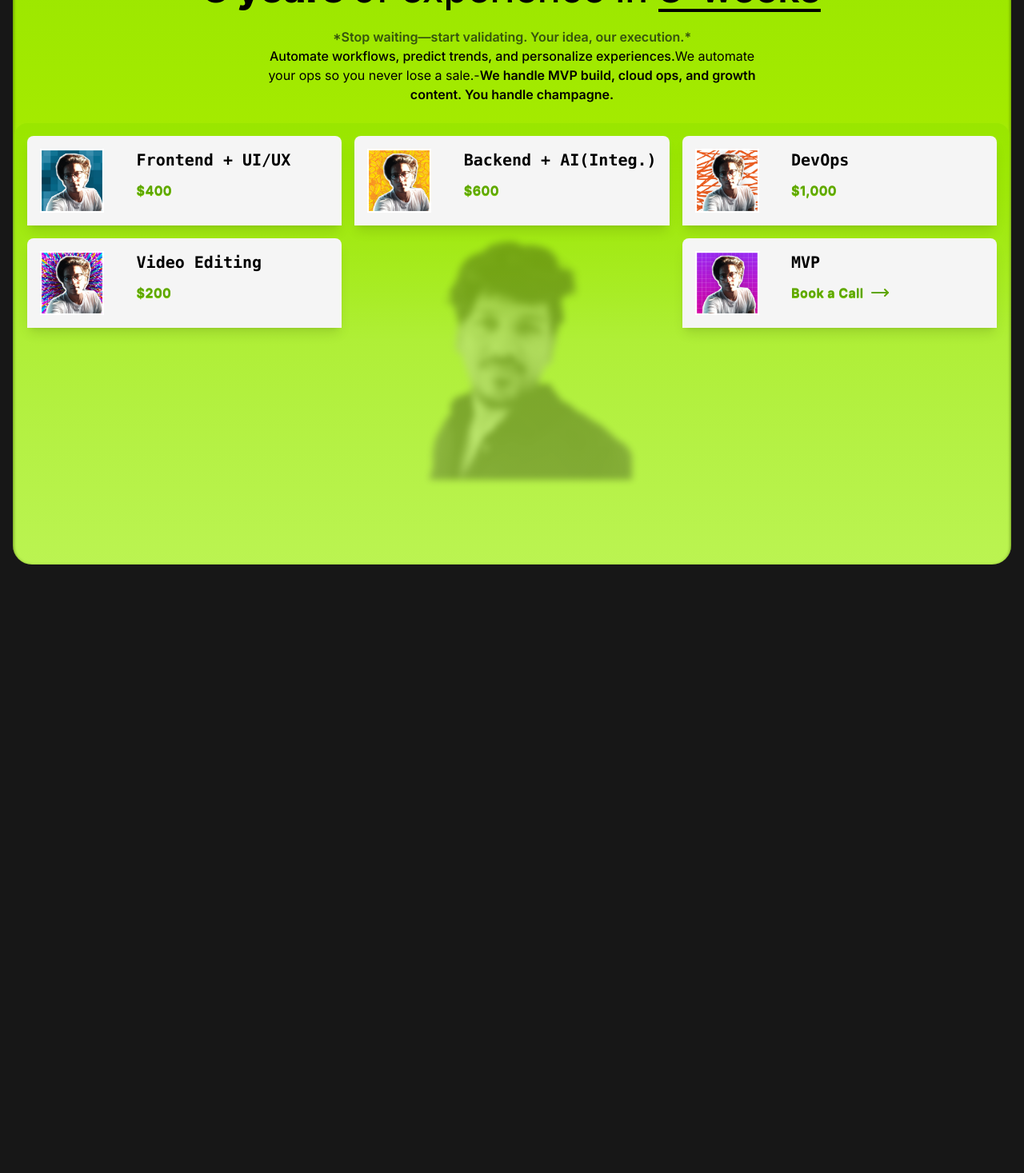
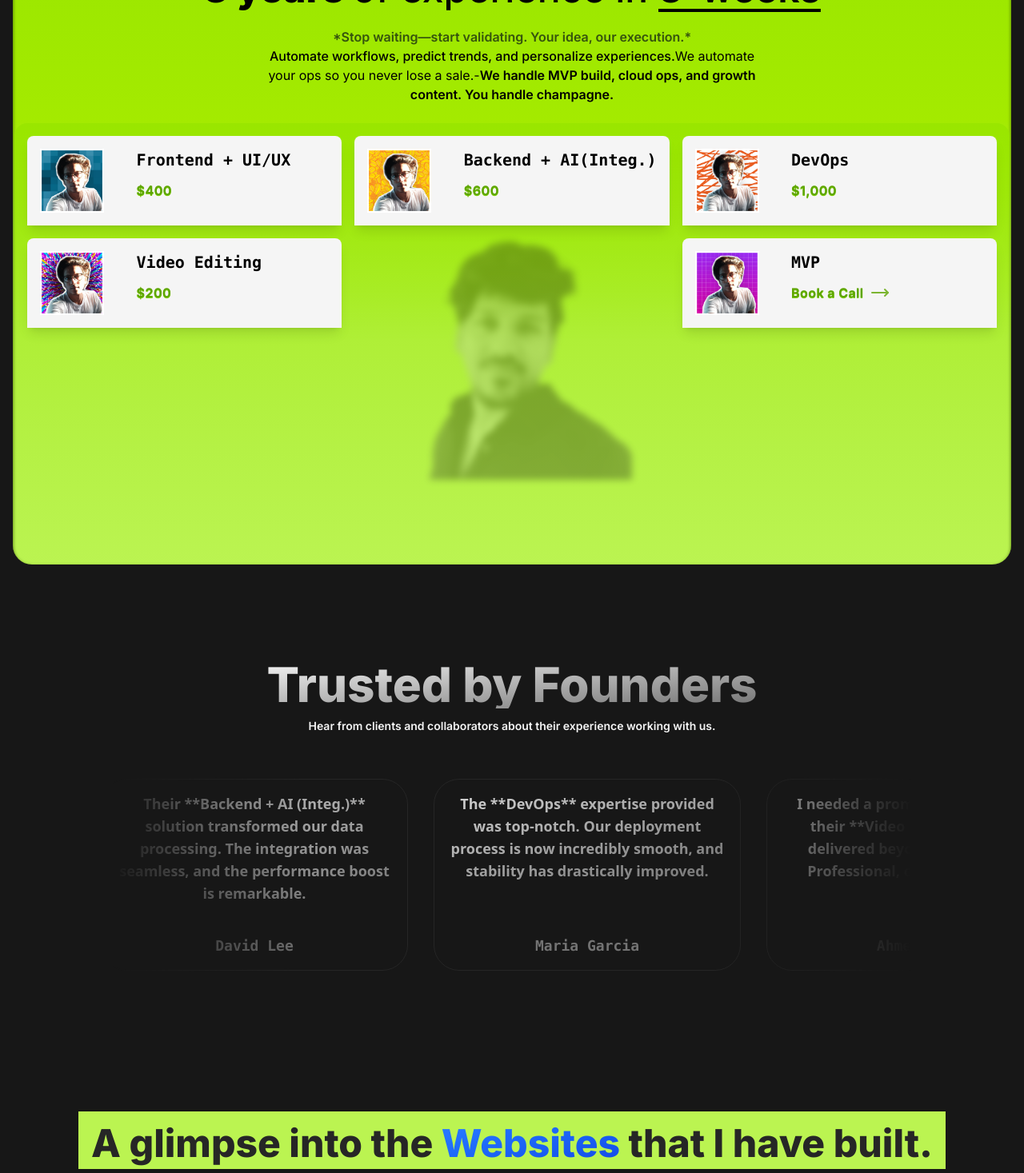
Before and after one commit to samyyzz/Portfolio-v2.0, a Next.js app: page / in a window 1280 px wide. Shown: the part 1774-3241 px from the top of the page at 80% size. Before the commit the page ends 2520 px from the top, so only its background shows below. Built offline with nearby package versions, Linux system fonts and the light colour scheme.

Commit message:
Added projects and Testimonials

```diff
--- a/package.json
+++ b/package.json
@@ -13,7 +13,8 @@
     "motion": "^12.16.0",
     "next": "15.3.3",
     "react": "^19.0.0",
-    "react-dom": "^19.0.0"
+    "react-dom": "^19.0.0",
+    "react-fast-marquee": "^1.6.5"
   },
   "devDependencies": {
     "@eslint/eslintrc": "^3",
--- a/src/app/page.tsx
+++ b/src/app/page.tsx
@@ -2,6 +2,8 @@ import { BuildUp } from "@/components/buildup/BuildUp";
 import Container from "@/components/Container";
 import { Intro } from "@/components/Intro";
 import { Offerings } from "@/components/offerings";
+import { Projects } from "@/components/projects";
+import { Testimonial } from "@/components/testimonials";
 import Image from "next/image";
 
 const rolesList = ["Designer /", "Developer /", "Editor"];
@@ -17,6 +19,20 @@ export default function Home() {
         />
         <BuildUp />
         <Offerings />
+        {/* <Image
+          src={"/banner.png"}
+          width={1250}
+          height={100}
+          alt="Banner"
+          className="rounded-4xl"
+        /> */}
+        <Testimonial/>
+        <Projects/>
+        {/* <Workflow/> */}
+        {/* <Price/> */}
+        {/* <FAQ/> */}
+        {/* <Footbar/> */}
+        {/* <Footer> */}
       </Container>
     </div>
   );
--- /dev/null
+++ b/src/components/projects/ProjectCard.tsx
@@ -0,0 +1,58 @@
+import React from "react";
+import { motion } from "motion/react";
+import Image from "next/image";
+import Link from "next/link";
+import { Project } from ".";
+
+export const ProjectCard = ({
+  imageSrc,
+  tags,
+  title,
+  description,
+  href,
+  idx,
+}: Project) => {
+  return (
+    <motion.div
+      key={title}
+      initial={{ opacity: 0, y: 10 }}
+      whileInView={{ opacity: 1, y: 0 }}
+      transition={{
+        duration: "0.3",
+        delay: parseInt(`${idx && idx * 0.1}`),
+        ease: "easeInOut",
+      }}
+      className="group"
+    >
+      <Link href={href} />
+      {/* <div className="group-hover:scale-[1.02] w-fit"> */}
+      <Image
+        src={imageSrc}
+        width={550}
+        height={300}
+        alt="Project-Image"
+        className="h-80 rounded-t-4xl transition duration-200 group-hover:scale-[1.02]"
+      />
+      <div className="flex h-72 flex-col gap-3 rounded-b-4xl bg-neutral-800 p-8 md:w-[550px]">
+        <div className="flex gap-2">
+          {tags.map((tag, idx) => (
+            <Tag key={idx} name={tag} />
+          ))}
+        </div>
+        <h1 className="text-secondary ml-2 pt-2 pb-3 text-xl font-bold tracking-tight">
+          {title}
+        </h1>
+        <p className="text-neutral-400">{description}</p>
+      </div>
+      {/* </div> */}
+    </motion.div>
+  );
+};
+
+export const Tag = ({ name }: { name: string }) => {
+  return (
+    <div className="rounded-full bg-neutral-700 px-3 py-1 text-sm font-semibold text-neutral-300 shadow-sm">
+      {name}
+    </div>
+  );
+};
--- a/src/components/projects/index.tsx
+++ b/src/components/projects/index.tsx
@@ -6,59 +6,81 @@ import Image from "next/image";
 import { easeInOut, motion } from "motion/react";
 import { delay } from "motion";
 import Link from "next/link";
+import { ProjectCard } from "./ProjectCard";
+
+export interface Project {
+  imageSrc: string;
+  tags: string[];
+  title: string;
+  description: string;
+  href: string;
+  idx?: number;
+}
+
+export const projectList: Project[] = [
+  {
+    imageSrc:
+      "https://images.pexels.com/photos/414144/pexels-photo-414144.jpeg?auto=compress&cs=tinysrgb&w=600",
+    tags: ["Productivity", "Productivity", "Productivity"],
+    title: "Thid Pad",
+    description:
+      "A sleek and intuitive note-taking application designed for seamless cross-device synchronization.",
+    href: "#",
+  },
+  {
+    imageSrc:
+      "https://images.pexels.com/photos/691668/pexels-photo-691668.jpeg?auto=compress&cs=tinysrgb&w=600",
+    tags: ["Automation", "Automation", "Automation"],
+    title: "Zapier",
+    description:
+      "Connects your apps and automates workflows, moving information between your web services automatically.",
+    href: "#",
+  },
+  {
+    imageSrc:
+      "https://images.pexels.com/photos/32508321/pexels-photo-32508321/free-photo-of-sunset-over-amsterdam-canals-with-tour-boats.jpeg?auto=compress&cs=tinysrgb&w=600",
+    tags: ["Scheduling", "Scheduling", "Scheduling"],
+    title: "Appointmate",
+    description:
+      "Revolutionizing appointment booking with smart scheduling and client management features.",
+    href: "#",
+  },
+  {
+    imageSrc:
+      "https://images.pexels.com/photos/21787/pexels-photo.jpg?auto=compress&cs=tinysrgb&w=600",
+    tags: ["Community", "Community", "Community"],
+    title: "Gather.City",
+    description:
+      "A vibrant online platform for local communities to connect, share events, and engage with neighbors.",
+    href: "#",
+  },
+];
 
 export const Projects = () => {
   return (
     <Container>
       <div className="pt-10">
-        <p className="text-secondary md:text-md max-w-lg pt-4 text-sm">
-          Here are some of our projects :
-        </p>
+        <div className="mb-10 flex w-full flex-col items-center justify-center gap-4">
+          <h1 className="text-primary bg-lime-300 px-4 py-2 pt-4 text-center text-sm font-extrabold md:text-5xl">
+            A glimpse into the{" "}
+            <span className="gradient-title from-blue-500 to-blue-700">
+              Websites
+            </span>{" "}
+            that I have built.
+          </h1>
+          <p className="text-para w-6/8 text-center text-lg underline underline-offset-8">
+            Here are some of the MVPs I've helped founders launch. They all had
+            innovative ideas and I helped them convert them into reality.
+          </p>
+        </div>
       </div>
-      <div className="grid grid-cols-1 gap-4 py-4 md:grid-cols-2">
-        {projectList.map((proj, idx) => (
-          <motion.div
-            key={proj.title}
-            initial={{ opacity: 0, y: 10 }}
-            whileInView={{ opacity: 1, y: 0 }}
-            transition={{duration: "0.3", delay: idx * 0.1, ease: "easeInOut" }}
-            className="group"
-          >
-            <Link href={proj.href}/>
-            <Image
-              src={proj.src}
-              width={400}
-              height={400}
-              alt="Project-Image"
-              className="group-hover:scale-[1.02] transition duration-200 h-72 w-full rounded-md"
-            />
-            <h1 className="font-bold tracking-tight text-secondary pt-2 pb-3">{proj.title}</h1>
-          </motion.div>
-        ))}
+      <div className="flex items-center justify-center">
+        <div className="grid w-fit grid-cols-1 justify-items-center gap-8 py-4 md:grid-cols-2">
+          {projectList.map((proj, idx) => (
+            <ProjectCard key={idx} {...proj} idx={idx} />
+          ))}
+        </div>
       </div>
     </Container>
   );
 };
-
-const projectList = [
-  {
-    title: "Thid Pad",
-    src: "https://images.pexels.com/photos/414144/pexels-photo-414144.jpeg?auto=compress&cs=tinysrgb&w=600",
-    href: "#",
-  },
-  {
-    title: "Zapier",
-    src: "https://images.pexels.com/photos/691668/pexels-photo-691668.jpeg?auto=compress&cs=tinysrgb&w=600",
-    href: "#",
-  },
-  {
-    title: "Appointmate",
-    src: "https://images.pexels.com/photos/32508321/pexels-photo-32508321/free-photo-of-sunset-over-amsterdam-canals-with-tour-boats.jpeg?auto=compress&cs=tinysrgb&w=600",
-    href: "#",
-  },
-  {
-    title: "Gather.City",
-    src: "https://images.pexels.com/photos/21787/pexels-photo.jpg?auto=compress&cs=tinysrgb&w=600",
-    href: "#",
-  },
-];
--- /dev/null
+++ b/src/components/testimonials/TestimonialCard.tsx
@@ -0,0 +1,16 @@
+export interface TestimonialCard {
+  image?: string;
+  name: string;
+  quote: string;
+}
+
+export const TestimonialCard = (data: TestimonialCard) => {
+  return (
+    <div className="m-4 flex h-60 w-96 flex-col items-center justify-between rounded-4xl border border-neutral-800 p-4 font-sans transition duration-300 hover:border hover:border-neutral-700 hover:shadow-xl">
+      <p className="gradient-title from-neutral-300 to-neutral-500 text-center text-lg font-bold">
+        {data.quote}
+      </p>
+      <h2 className="text-para font-mono text-lg font-semibold">{data.name}</h2>
+    </div>
+  );
+};
--- /dev/null
+++ b/src/components/testimonials/index.tsx
@@ -0,0 +1,91 @@
+import React from "react";
+import Marquee from "react-fast-marquee";
+import { TestimonialCard } from "./TestimonialCard";
+import Container from "../Container";
+
+export const testimonials: TestimonialCard[] = [
+  {
+    image: "/avatars/avatar1.png",
+    name: "Sarah Chen",
+    quote:
+      "The **Frontend + UI/UX** work was exceptional! My website looks stunning and is incredibly intuitive to navigate. Truly impressed!",
+  },
+  {
+    image: "/avatars/avatar2.png",
+    name: "David Lee",
+    quote:
+      "Their **Backend + AI (Integ.)** solution transformed our data processing. The integration was seamless, and the performance boost is remarkable.",
+  },
+  {
+    image: "/avatars/avatar3.png",
+    name: "Maria Garcia",
+    quote:
+      "The **DevOps** expertise provided was top-notch. Our deployment process is now incredibly smooth, and stability has drastically improved.",
+  },
+  {
+    image: "/avatars/avatar4.png",
+    name: "Ahmed Khan",
+    quote:
+      "I needed a promotional video, and their **Video Editing** service delivered beyond expectations. Professional, creative, and fast!",
+  },
+  {
+    image: "/avatars/avatar5.png",
+    name: "Jessica White",
+    quote:
+      "The **MVP** consultation was invaluable. They helped us clarify our vision and outlined a clear, achievable roadmap.",
+  },
+  {
+    image: "/avatars/avatar6.png",
+    name: "Tom Davies",
+    quote:
+      "Fantastic experience with the **Frontend + UI/UX** team. They captured our brand perfectly and made the user experience flawless.",
+  },
+  {
+    image: "/avatars/avatar7.png",
+    name: "Priya Sharma",
+    quote:
+      "The **Backend + AI (Integ.)** work was complex, but they handled it with incredible skill. Our new features are running flawlessly.",
+  },
+  {
+    image: "/avatars/avatar8.png",
+    name: "Carlos Ruiz",
+    quote:
+      "Our infrastructure is so much more robust thanks to their **DevOps** implementation. A true game-changer for our scalability.",
+  },
+  {
+    image: "/avatars/avatar9.png",
+    name: "Emily Brown",
+    quote:
+      "Quick turnaround and high-quality **Video Editing**. They understood my requirements perfectly and delivered a compelling final product.",
+  },
+  {
+    image: "/avatars/avatar10.png",
+    name: "John Miller",
+    quote:
+      "Booking a call for the **MVP** was the best decision. Their insights were practical and set us on the right track from day one.",
+  },
+];
+export const Testimonial = () => {
+  return (
+    <Container>
+      <div className="my-10 flex flex-col gap-10">
+        <div className="flex flex-col items-center justify-center gap-3">
+          <h1 className="gradient-title from-neutral-100 to-neutral-500 text-6xl font-extrabold">
+            Trusted by Founders
+          </h1>
+          <p className="text-secondary text-sm font-semibold">
+            Hear from clients and collaborators about their experience working
+            with us.
+          </p>
+        </div>
+        <div className="flex mask-x-from-70% mask-x-to-90%">
+          <Marquee pauseOnHover>
+            {testimonials.map((data, idx) => (
+              <TestimonialCard key={idx} {...data} />
+            ))}
+          </Marquee>
+        </div>
+      </div>
+    </Container>
+  );
+};
```
Also changed, not shown: 1 other file (tests, documents, lock files or other folders).
